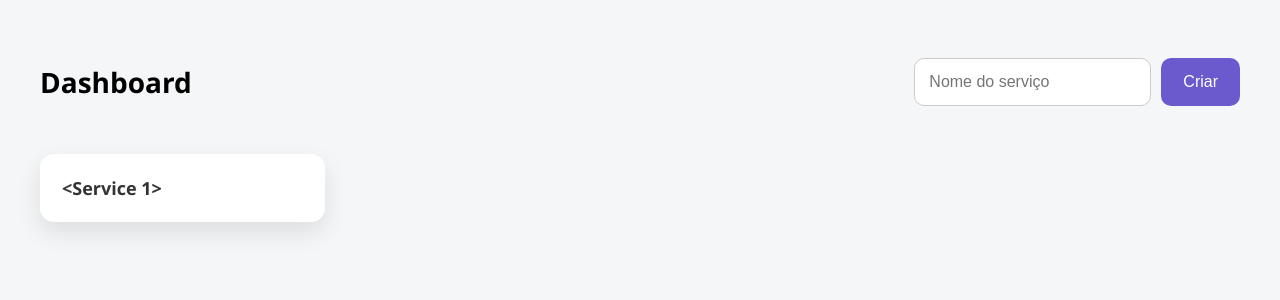
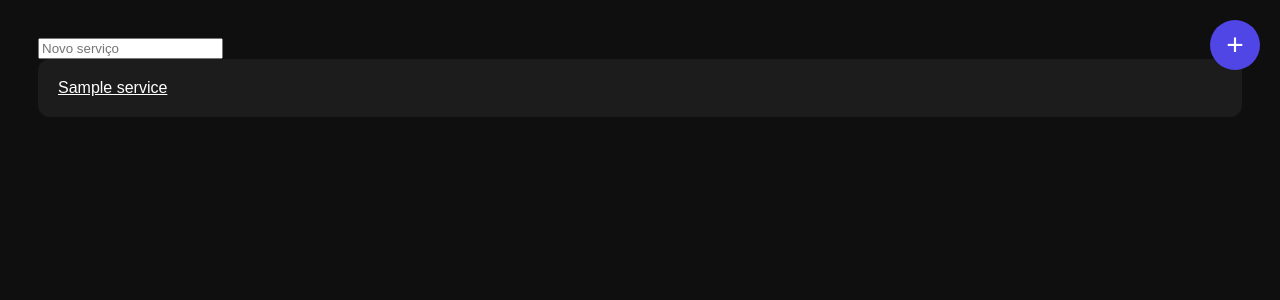
Before and after one commit to SrBolasGrandes/LacService, a Flask app: page /dashboard in a window 1280 px wide. Shown: the top 300 px of the page. Run offline with Flask 3, Linux system fonts and the light colour scheme; the visitor is signed in with stand-in values (Sample User, id 1); tables that the repository leaves empty hold one stand-in row (values such as "Sample post").

Commit message:
Update dashboard.html

```diff
--- a/templates/dashboard.html
+++ b/templates/dashboard.html
@@ -3,75 +3,23 @@
 <head>
 <title>Dashboard</title>
 <style>
-*{box-sizing:border-box}
-body{
-    margin:0;
-    font-family:Segoe UI,Arial;
-    background:#f4f6f8;
-    padding:40px;
-}
-.header{
-    display:flex;
-    justify-content:space-between;
-    align-items:center;
-    margin-bottom:30px;
-}
-h2{font-size:28px}
-form{
-    display:flex;
-    gap:10px;
-}
-input{
-    padding:14px;
-    font-size:16px;
-    border-radius:10px;
-    border:1px solid #ccc;
-}
-button{
-    padding:14px 22px;
-    font-size:16px;
-    border:none;
-    border-radius:10px;
-    background:#6a5acd;
-    color:#fff;
-    cursor:pointer;
-}
-.grid{
-    display:grid;
-    grid-template-columns:repeat(auto-fill,minmax(260px,1fr));
-    gap:20px;
-}
-.card{
-    background:#fff;
-    padding:22px;
-    border-radius:14px;
-    box-shadow:0 10px 25px rgba(0,0,0,.1);
-}
-.card a{
-    text-decoration:none;
-    font-size:18px;
-    font-weight:600;
-    color:#333;
-}
+body{background:#0f0f0f;color:#fff;font-family:sans-serif;padding:30px}
+.card{background:#1c1c1c;padding:20px;border-radius:12px;margin-bottom:15px}
+.add{position:fixed;top:20px;right:20px;font-size:30px;background:#4f46e5;color:white;border-radius:50%;width:50px;height:50px;border:none}
 </style>
 </head>
 <body>
 
-<div class="header">
-<h2>Dashboard</h2>
-<form method="post" action="/create_service">
-<input name="service" placeholder="Nome do serviço">
-<button>Criar</button>
+<form method="post" action="/service/create">
+<input name="name" placeholder="Novo serviço">
+<button class="add">+</button>
 </form>
-</div>
 
-<div class="grid">
 {% for s in services %}
 <div class="card">
-<a href="/service/{{s}}">{{s}}</a>
+<a href="/service/{{s.id}}" style="color:white">{{s.name}}</a>
 </div>
 {% endfor %}
-</div>
 
 </body>
 </html>
```
